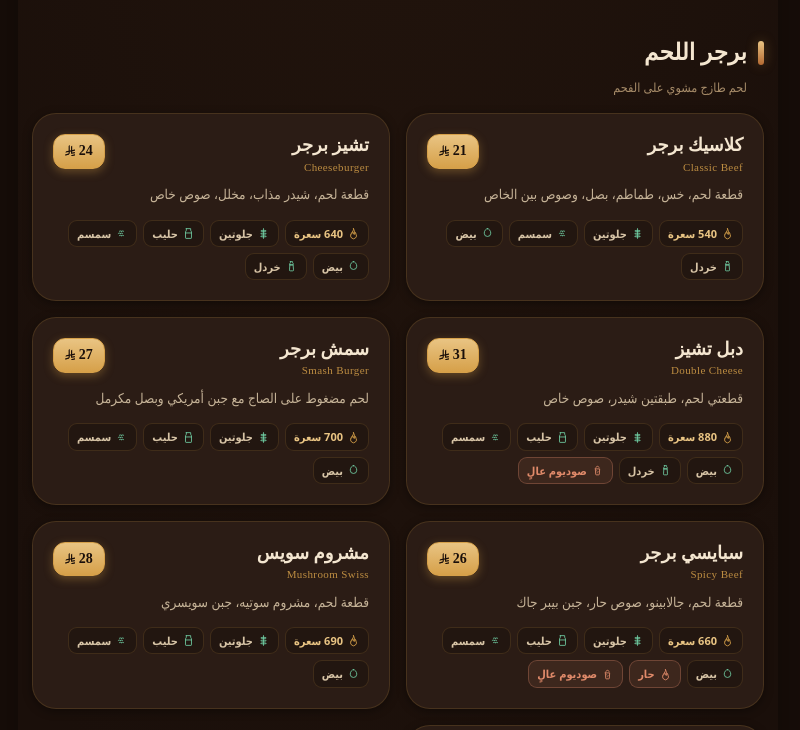
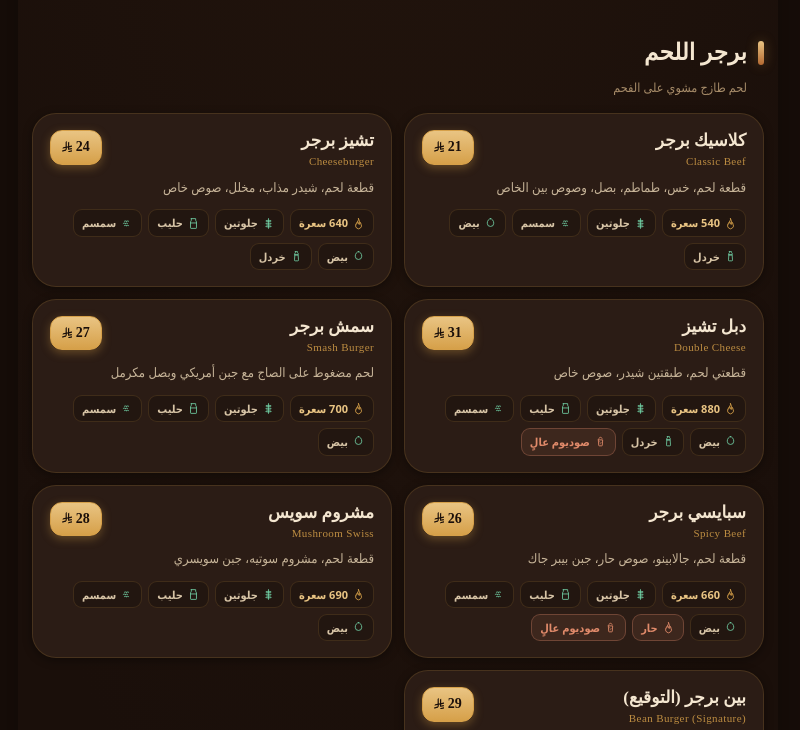
Before and after one commit to a7madshiref001-ctrl/bean-burger-menu, a plain HTML site: page index.html in a window 1280 px wide. Shown: the part 633-1363 px from the top of the page, without its empty margins (242-1042 px from the left). Drawn offline with Linux system fonts and the light colour scheme.

Commit message:
Revert card-size change — back to original card sizing
Co-Authored-By: Claude Opus 4.8 <noreply@anthropic.com>

```diff
--- a/css/menu.css
+++ b/css/menu.css
@@ -226,12 +226,12 @@ main { padding: 8px 14px 24px; }
 .sec-title .bar { width: 6px; height: 24px; background: linear-gradient(var(--gold-2), var(--copper)); border-radius: 4px; box-shadow: 0 0 12px var(--glow); }
 .sec-sub { font-size: 12.5px; color: var(--muted); margin-top: 4px; padding-inline-start: 17px; }
 
-.grid { display: grid; grid-template-columns: 1fr 1fr; gap: 16px; }
+.grid { display: grid; grid-template-columns: 1fr 1fr; gap: 12px; }
 @media (max-width: 560px) { .grid { grid-template-columns: 1fr; } }
 
 .card {
   position: relative; background: var(--brown); border: 1px solid var(--line); border-radius: var(--radius);
-  padding: 20px 20px; box-shadow: var(--shadow-s); display: flex; flex-direction: column; gap: 9px;
+  padding: 16px 17px; box-shadow: var(--shadow-s); display: flex; flex-direction: column; gap: 7px;
   transition: transform .4s var(--ease), box-shadow .4s var(--ease), border-color .4s var(--ease);
 }
 .card:hover {
@@ -241,7 +241,7 @@ main { padding: 8px 14px 24px; }
 }
 .card.na { opacity: .55; }
 .card-top { display: flex; justify-content: space-between; align-items: flex-start; gap: 10px; }
-.card-name { font-family: 'Tajawal'; font-weight: 700; font-size: 18px; color: var(--cream); line-height: 1.3; }
+.card-name { font-family: 'Tajawal'; font-weight: 700; font-size: 17px; color: var(--cream); line-height: 1.3; }
 [dir=ltr] .card-name { font-family: 'Poppins'; font-weight: 600; }
 .card-en { display: block; font-family: 'Poppins'; font-weight: 500; font-size: 11px; color: var(--gold); letter-spacing: .4px; margin-top: 2px; opacity: .85; }
 [dir=ltr] .card-en { font-family: 'IBM Plex Sans Arabic'; }
@@ -253,7 +253,7 @@ main { padding: 8px 14px 24px; }
 .price .cur { font-size: 11px; opacity: .8; }
 .price .cur-ic { height: .82em; width: auto; vertical-align: -.08em; }
 .price.na-price { color: var(--muted); background: rgba(244,230,208,.06); border-color: var(--line); box-shadow: none; }
-.desc { font-size: 13.5px; color: var(--cream-d); margin: 0; opacity: .9; }
+.desc { font-size: 13px; color: var(--cream-d); margin: 0; opacity: .9; }
 .badges { display: flex; flex-wrap: wrap; gap: 6px; margin-top: 4px; }
 .badge {
   display: inline-flex; align-items: center; gap: 4px; font-size: 11px; font-weight: 700;
```
